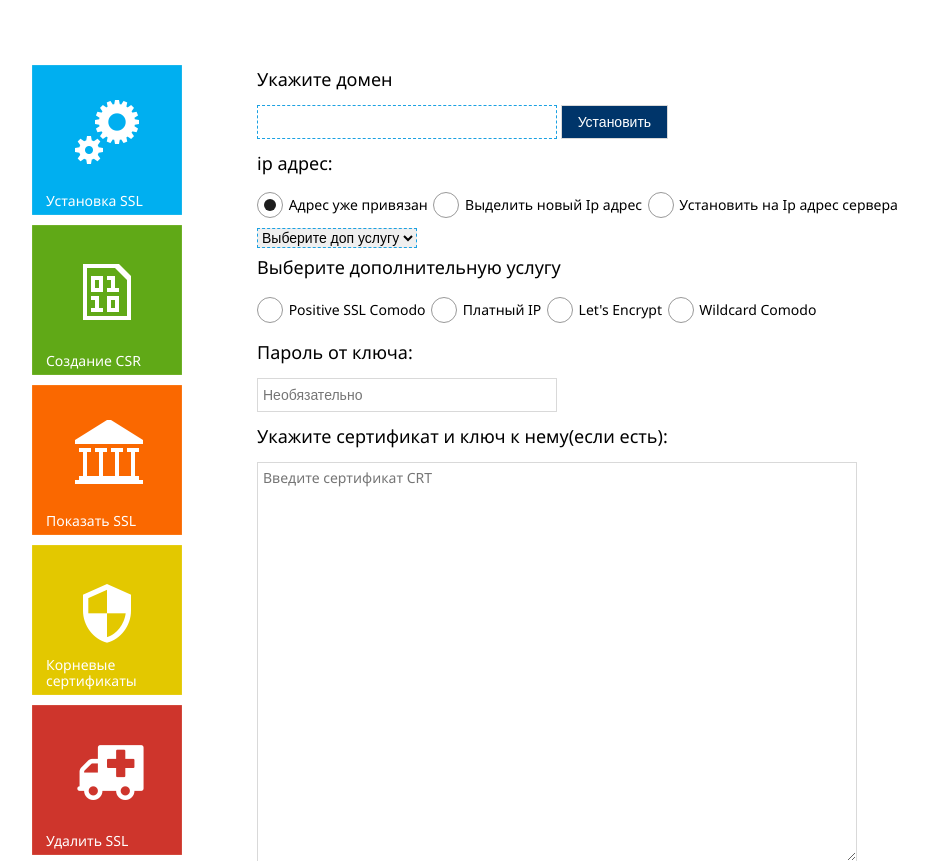
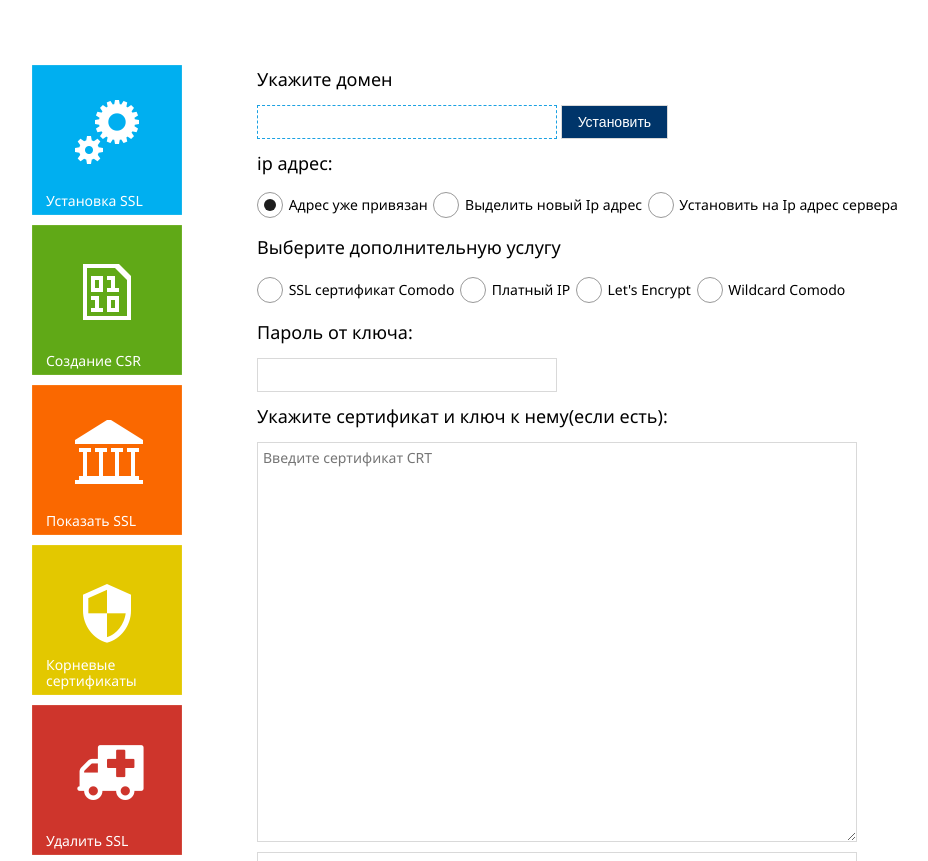
Before and after one commit to agn1/sslweb, a Django app: template templates/index.html in a window 1280 px wide. Shown: the top 861 px of the page, without its empty margins (33-961 px from the left). Run offline with Django 3.2, Linux system fonts and the light colour scheme; the template is opened without the code that fills it, so the values that code supplies are empty.

Commit message:
update index.html

```diff
--- a/templates/index.html
+++ b/templates/index.html
@@ -83,18 +83,11 @@
             <span class="caption">Установить на Ip адрес сервера</span>
         </label>
         </br>
-        <select name="service_type" data-validate-func="required">
-                    <option value="" selected="">Выберите доп услугу</option>
-                    <option value="11">Positive SSL Comodo</option>
-                    <option value="3">Платный IP</option>
-                    <option value="85">Let's Encrypt</option>
-                    <option value="59">Wildcard Comodo</option>
-        </select>
         <h4>Выберите дополнительную услугу</h4>
         <label class="input-control radio">
             <input type="radio" name="service_type" value="11">
             <span class="check"></span>
-            <span class="caption">Positive SSL Comodo</span>
+            <span class="caption">SSL cертификат Comodo</span>
         </label>
         <label class="input-control radio">
             <input type="radio" name="service_type" value="3">
@@ -114,7 +107,7 @@
         </br>
         <h4>Пароль от ключа:</h4>
         <div style="width:300px" class="input-control text">
-          <input name="password" placeholder="Необязательно"  type="text">
+          <input name="password"  type="text">
         </div>
           <h4>Укажите сертификат и ключ к нему(если есть):</h4>
           <div style="width:600px;height:400px"  class="input-control textarea" data-role="input" data-text-auto-resize="false">
@@ -251,7 +244,6 @@
             if(formid == 'show'){
               $('textarea[name="showcrt"]').val(result.crt);
               $('textarea[name="showkey"]').val(result.key);
-              $('input[name="issuer"]').val(result.issuer);
             }
             if(formid == 'roots'){
               $('textarea[name="root"]').val(result.crt);
```
